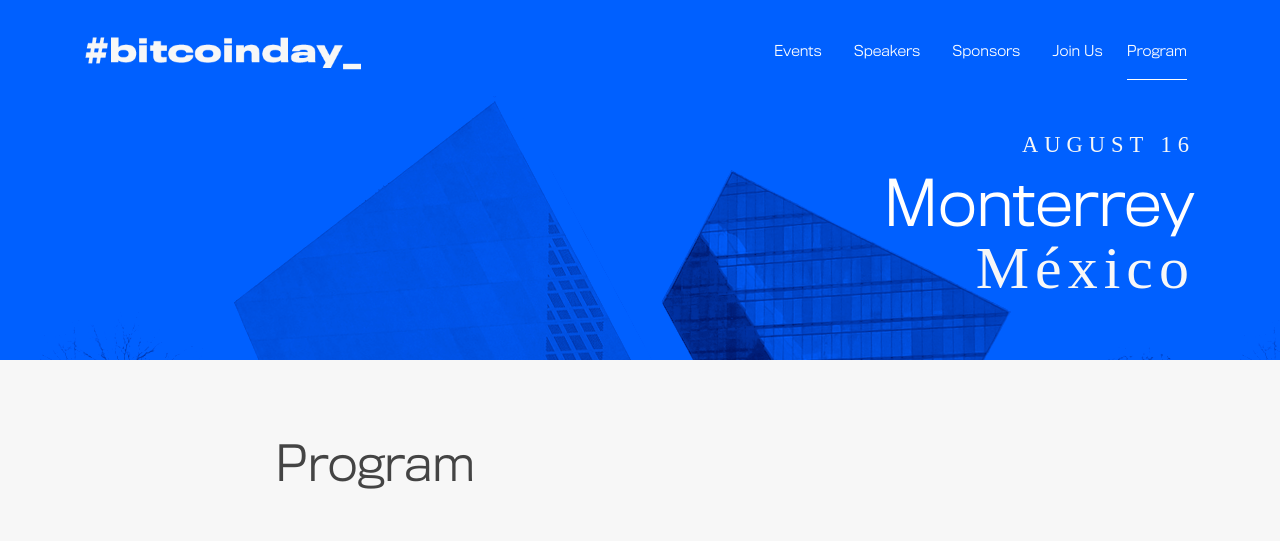
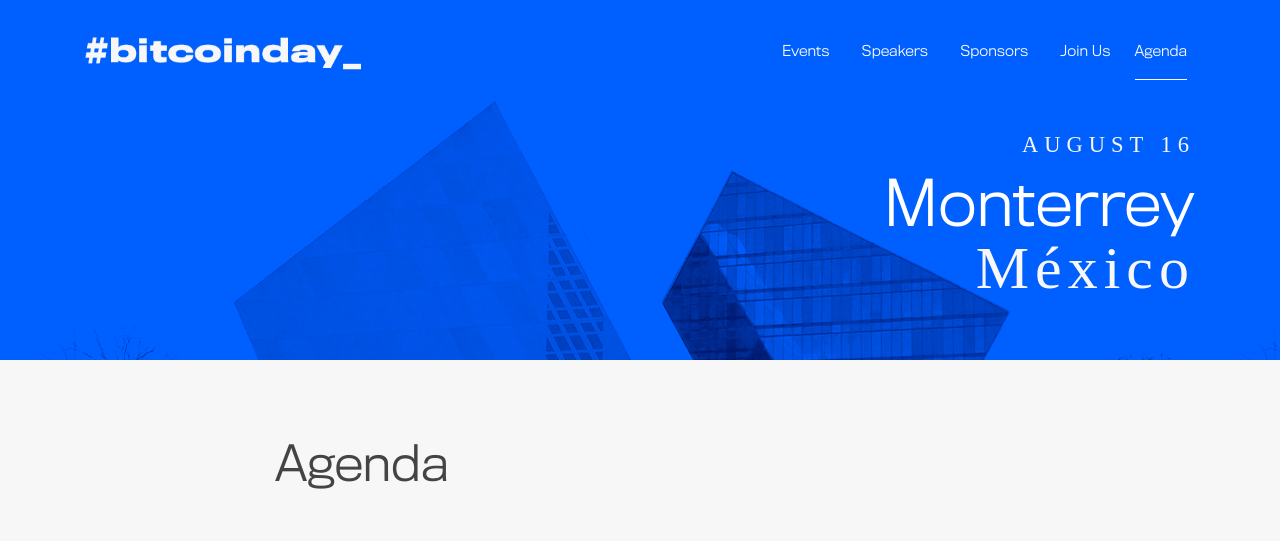
Before and after one commit to fditata/bitcoinday, a plain HTML site: page schedule.html in a window 1280 px wide. Shown: the top 541 px of the page. Drawn offline with nearby package versions, Linux system fonts and the light colour scheme; a script that the page names is missing; a web font is replaced by a local one.

Commit message:
fix for typo

```diff
--- a/schedule.html
+++ b/schedule.html
@@ -3,7 +3,7 @@
 
 <head>
   <meta charset="utf-8">
-  <title>Bitcoin Day - Monterrey > Program</title>
+  <title>Bitcoin Day - Monterrey > Agenda</title>
   <meta name="BitcoinDay" content="Events" />
   <meta name="viewport" content="width=device-width, initial-scale=1.0">
   <meta property="og:title" content="Bitcoin Day" />
@@ -53,7 +53,7 @@
             <a class="nav-link page-scroll" href="/#joinus">Join Us</a>
           </li>
           <li class="nav-item active">
-            <a class="nav-link" href="">Program</a>
+            <a class="nav-link" href="">Agenda</a>
           </li>
           <!-- <li class="nav-item">
             <ul>
@@ -99,7 +99,7 @@
         <div class="row">
           <div class="col-md-8 offset-md-2">
             <div class="title text-left">
-              <h2 class="wbht">Program</h2>
+              <h2 class="wbht">Agenda</h2>
               <ul class="program-list">
                 <li class="row">
                   <div class="time-box">
```
Also changed, not shown: index.html (+2 -2 lines).
